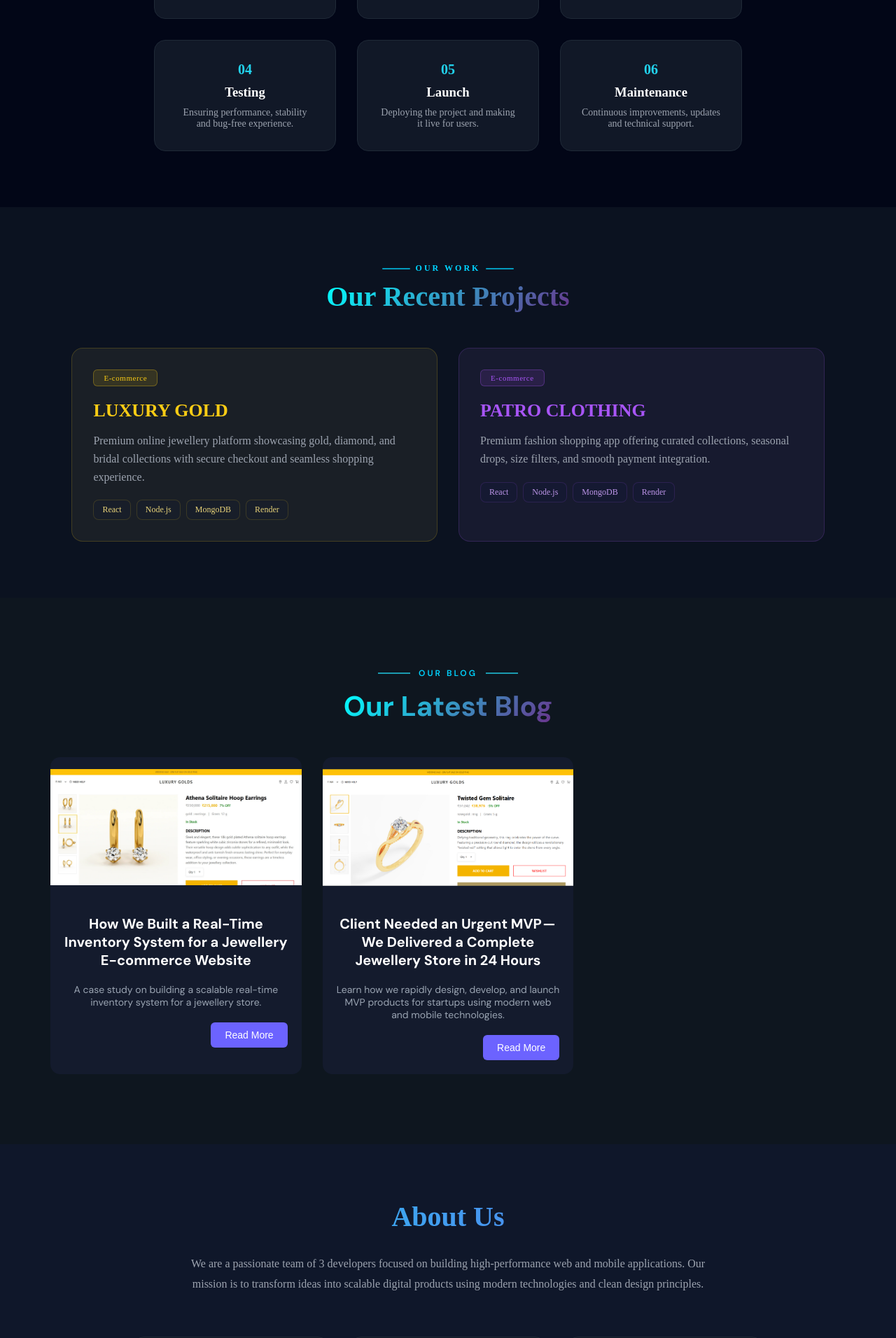
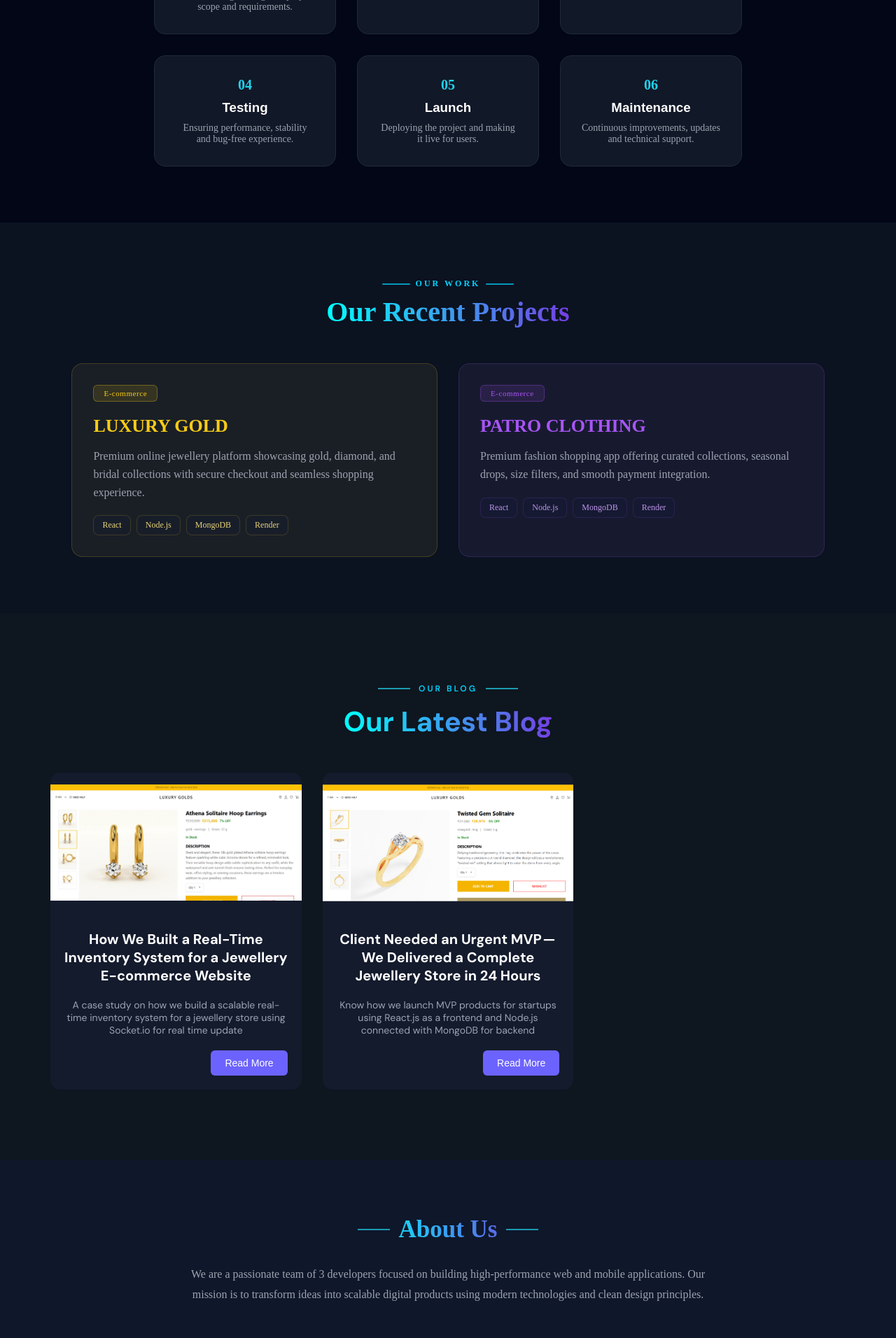
Before and after one commit to hibuzin/React_Portfolio, a React (Vite) app: page / in a window 1280 px wide. Shown: the part 2680-4592 px from the top of the page at 70% size. Built offline with nearby package versions, Linux system fonts and the light colour scheme.

Commit message:
update clothing ui

```diff
--- a/src/components/AboutSection.jsx
+++ b/src/components/AboutSection.jsx
@@ -3,7 +3,7 @@ import "./about.css";
 import { User } from "lucide-react";
 
 import ahi from "/assets/ahi.png";
-import arshath from "/assets/clothing6.png";
+import arshath from "/assets/Arshath.png";
 import askar from "/assets/clothing6.png";
 
 function ProfileImage({ src, alt }) {
@@ -63,7 +63,7 @@ function AboutSection() {
           </div>
 
           <div className="highlight-card">
-            <ProfileImage src="" alt="Arshath" />
+            <ProfileImage  src={arshath} alt="Arshath" />
             <h3>ARSHATH</h3>
             <span className="role">Backend Developer</span>
             <p>
--- a/src/components/BlogSection.jsx
+++ b/src/components/BlogSection.jsx
@@ -3,13 +3,13 @@ import React from "react";
 const blogs = [
   {
     title: "How We Built a Real-Time Inventory System for a Jewellery E-commerce Website",
-    desc: "A case study on building a scalable real-time inventory system for a jewellery store.",
+    desc: "A case study on how we build a scalable real-time inventory system for a jewellery store using Socket.io for real time update",
     img: "/assets/jewellery.png",
     link: "https://medium.com/@hibuzin/how-we-built-a-real-time-inventory-system-for-a-jewellery-e-commerce-website-44554646ca1d"
   },
   {
     title: "Client Needed an Urgent MVP — We Delivered a Complete Jewellery Store in 24 Hours",
-    desc: "Learn how we rapidly design, develop, and launch MVP products for startups using modern web and mobile technologies.",
+    desc: "Know how we launch MVP products for startups using React.js as a frontend and Node.js connected with MongoDB for backend",
     img: "/assets/jewellery2.png",
     link: "https://medium.com/@hibuzin/client-needed-an-urgent-mvp-we-delivered-a-complete-jewellery-store-in-24-hours-c63923138efd"
   }
@@ -57,7 +57,7 @@ const BlogSection = () => {
   font-weight: 700;
   line-height: 1.15;
   margin: 0 0 50px 0; /* Add bottom margin for spacing from content below */
-  background: linear-gradient(135deg, cyan, rgb(105, 52, 140));
+  background: linear-gradient(85deg, cyan, rgb(117, 62, 227));
   -webkit-background-clip: text;
   -webkit-text-fill-color: transparent;
   display: inline-block; /* So gradient text respects centering */
--- a/src/components/about.css
+++ b/src/components/about.css
@@ -7,11 +7,24 @@
 }
 
 .about-title {
-  font-size: 40px;
+  display: inline-flex;
+  align-items: center;
+  justify-content: center;
+  gap: 12px;
+  font-size: 35px;
   margin-bottom: 30px;
-  background: linear-gradient(to right, #22d3ee, #6366f1);
+  background: linear-gradient(85deg, cyan, rgb(117, 62, 227));
   -webkit-background-clip: text;
-  color: transparent;
+  -webkit-text-fill-color: transparent;
+}
+
+.about-title::before,
+.about-title::after {
+  content: "";
+  width: 46px;
+  height: 2px;
+  background: #22d3ee;
+  opacity: 0.7;
 }
 
 .about-description {
--- a/src/components/contact.css
+++ b/src/components/contact.css
@@ -34,7 +34,7 @@
   font-size: 42px;
   font-weight: 700;
   line-height: 1.15;
-  background: linear-gradient(to right, #22d3ee, #10b981);
+  background: linear-gradient(85deg, cyan, rgb(117, 62, 227));
   -webkit-background-clip: text;
   color: transparent;
   margin-bottom: 20px;
--- a/src/components/process.css
+++ b/src/components/process.css
@@ -13,7 +13,7 @@
   font-weight: 700;
   line-height: 1.15;
   margin-bottom: 12px;
-  background: linear-gradient(135deg, cyan, purple);
+  background: linear-gradient(85deg, cyan, rgb(117, 62, 227));
   -webkit-background-clip: text;
   -webkit-text-fill-color: transparent;
 }
@@ -66,6 +66,8 @@
 .step-card h3 {
   margin-bottom: 10px;
   color: #ffffff;
+  font-family: 'Plus Jakarta Sans', sans-serif;
+  letter-spacing: 1.5;
 }
 
 .step-card p {
--- a/src/components/projects.css
+++ b/src/components/projects.css
@@ -43,7 +43,7 @@
   font-weight: 700;
   line-height: 1.15;
   margin: 0;
-  background: linear-gradient(135deg, cyan, rgb(105, 52, 140));
+  background: linear-gradient(85deg, cyan, rgb(117, 62, 227));
   -webkit-background-clip: text;
   -webkit-text-fill-color: transparent;
 }
```
Also changed, not shown: public/assets/Arshath.png (added).
